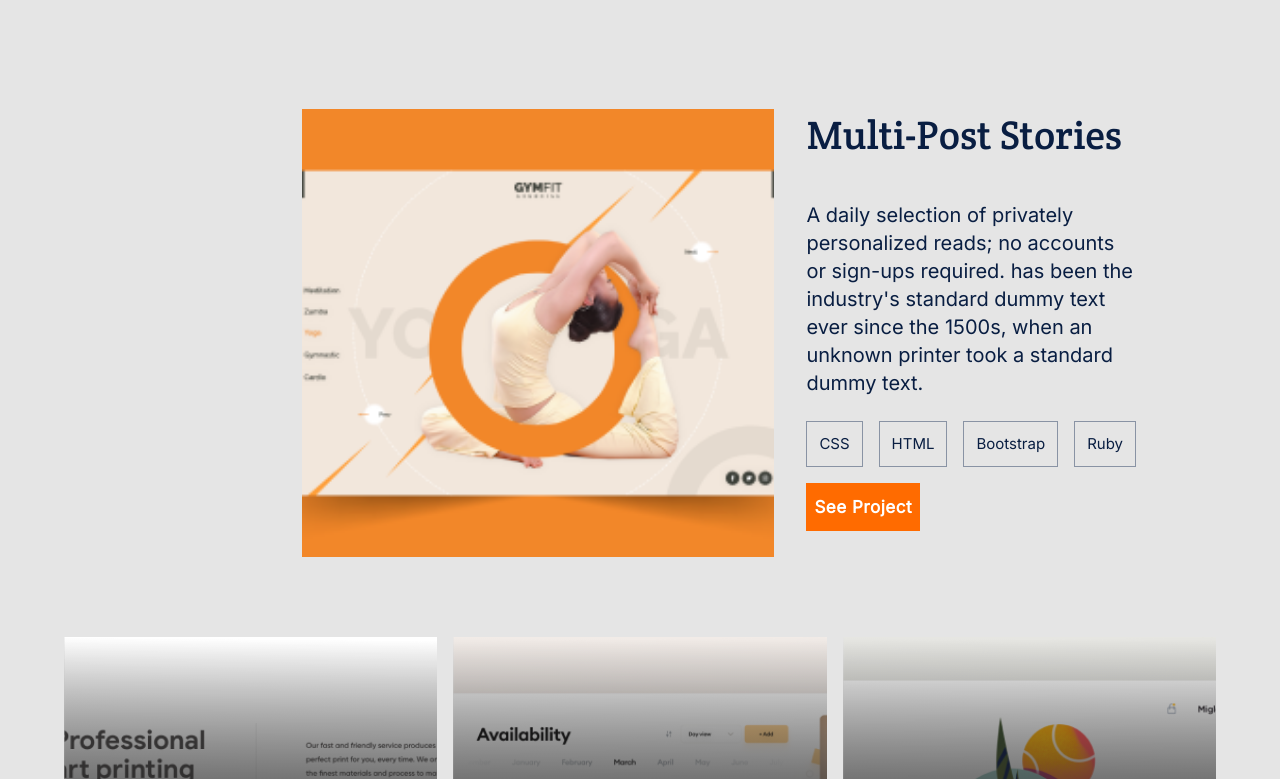
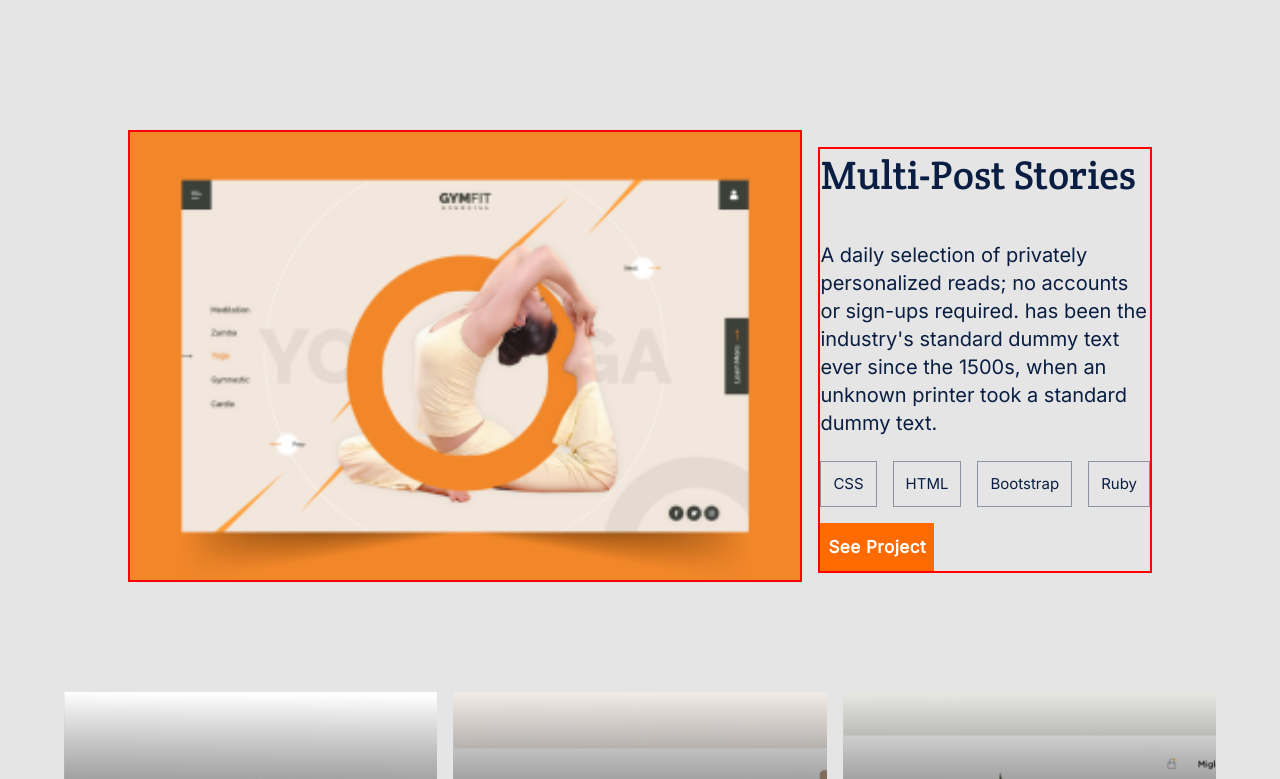
Before and after one commit to anita00001/Portfolio-setup, a website: page index.html in a window 1280 px wide. Shown: the part 1101-1880 px from the top of the page. Drawn offline with Linux system fonts and the light colour scheme.

Commit message:
Fix overflow

```diff
--- a/index.html
+++ b/index.html
@@ -55,7 +55,7 @@
       <section class="title"><h2>My Recent Works</h2>
       <hr></section>
       <section class="feature">
-        <a class="img"></a>
+        <section class="img"></section>
         <section class="describe">
           <h2>Multi-Post Stories</h2>
           <p>A daily selection of privately personalized reads; no accounts or sign-ups required. has been the industry's standard dummy text ever since the 1500s, when an unknown printer took a standard dummy text.</p>
--- a/style.css
+++ b/style.css
@@ -171,36 +171,38 @@ hr {
 }
 
 .feature {
-  width: 90%;
+  width: 100%;
   display: flex;
   flex-direction: column;
+  align-items: center;
   margin-top: 3rem;
-  padding: 0 2rem;
 }
 
 .feature .img {
+  border: 2px solid red;
   width: 100%;
-  height: 237px;
+  height: 240px;
   background-image: url(images_2/ImgPlaceholder.png);
   background-repeat: no-repeat;
-  background-position: top;
+  background-position: top center;
   animation: 3s infinite alternate slidein;
 }
 
 @keyframes slidein {
   from {
-    margin-left: 40%;
+    margin-top: 5%;
     width: 100%;
   }
 
   to {
-    margin-left: 0%;
+    margin-bottom: 5%;
     width: 100%;
   }
 }
 
 .describe {
-  padding: 1rem;
+  border: 2px solid red;
+  width: 90%;
 }
 
 .describe h2 {
@@ -499,10 +501,15 @@ button:hover {
   margin-bottom: 5rem;
 }
 
+footer {
+  width: 100%;
+}
+
 footer hr {
+  margin: 0;
   padding: 1rem;
-  width: 100%;
-  height: 1px;
+  width: 90%;
+  height: 0px;
 }
 
 footer .bottom_line {
@@ -1055,8 +1062,8 @@ footer .bottom_line {
   }
 }
 
-@media all and (min-width: 1380px) {
+/* @media all and (min-width: 1380px) {
   .frame {
     grid-template-columns: 1fr 1fr 1fr;
   }
-}
+} */
```
